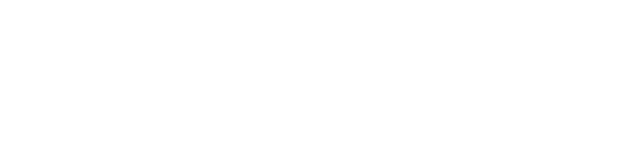
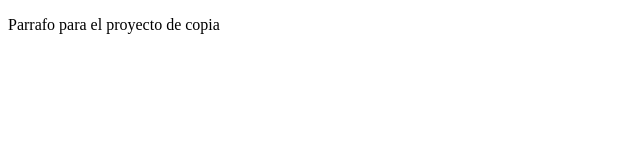
Before and after one commit to Alonso90159/Poyecto_Git_Pruebas, a plain HTML site: page index.html in a window 1280 px wide. Shown: the whole page, without its empty margins (0-640 px from the left). Drawn offline with Linux system fonts and the light colour scheme.

Commit message:
Creacion parrafo del proyecto

```diff
--- a/index.html
+++ b/index.html
@@ -6,6 +6,6 @@
     <title>Document</title>
 </head>
 <body>
-
+    <P> Parrafo para el proyecto de copia</P>
 </body>
 </html>
```
